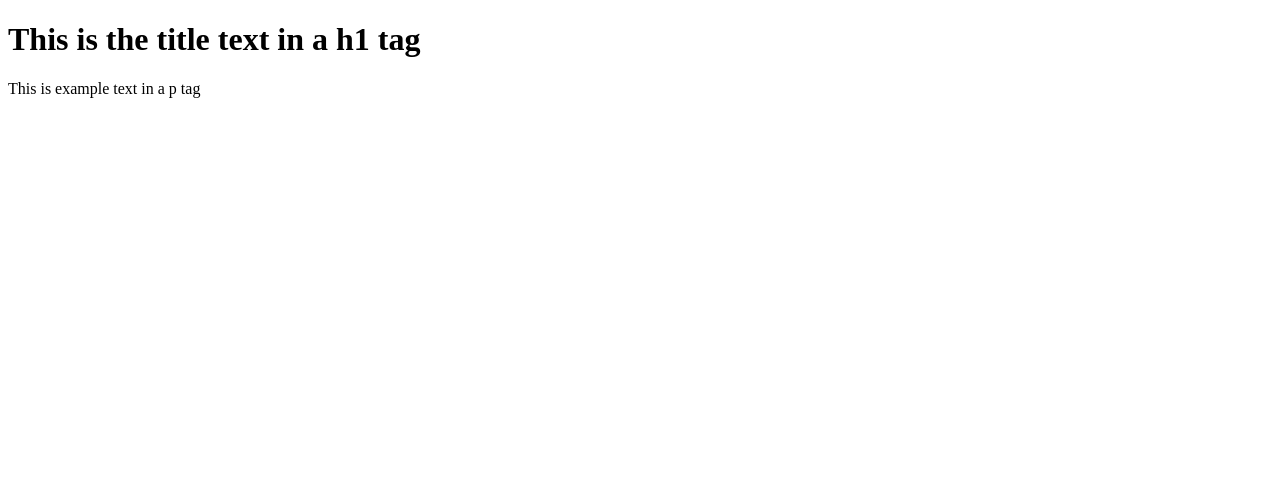
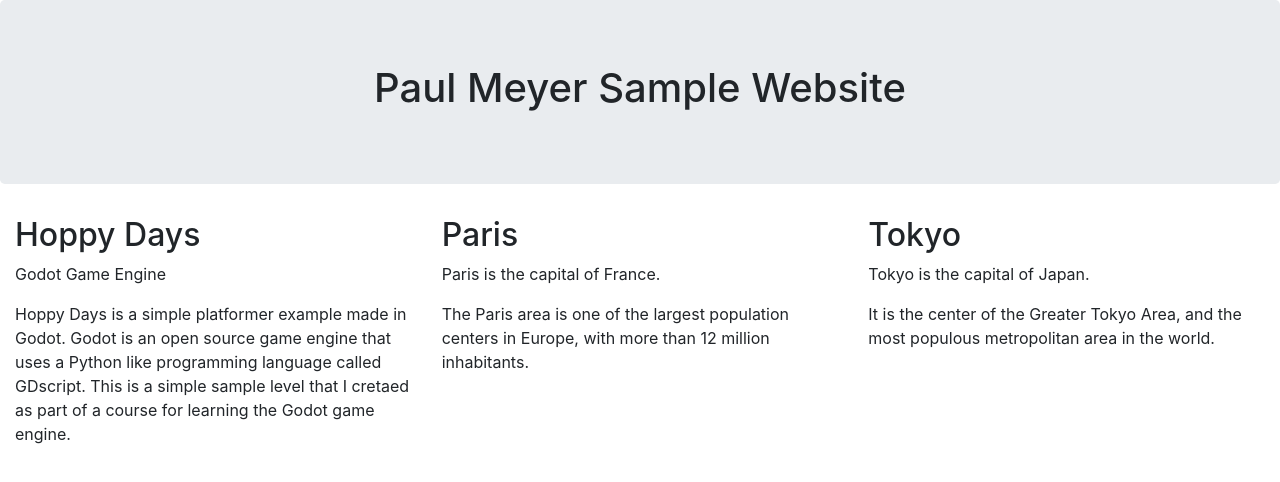
Before and after one commit to PaulMeyr/Website, a plain HTML site: page index.html in a window 1280 px wide. Drawn offline with nearby package versions, Linux system fonts and the light colour scheme.

Commit message:
Changed Content and Template
I updated the content of my website with a little more formatting with Bootstrap. This is an adaptation of the example on w3schools.com

```diff
--- a/index.html
+++ b/index.html
@@ -3,9 +3,36 @@
 <head>
     <title>Paul Meyer Sample Website</title>
     <link rel="icon" href="favicon.ico">
+    <meta charset="utf-8">
+    <meta name="viewport" content="width=device-width, initial-scale=1">
+    <link rel="stylesheet" href="https://maxcdn.bootstrapcdn.com/bootstrap/4.1.3/css/bootstrap.min.css">
+    <script src="https://ajax.googleapis.com/ajax/libs/jquery/3.3.1/jquery.min.js"></script>
+    <script src="https://cdnjs.cloudflare.com/ajax/libs/popper.js/1.14.3/umd/popper.min.js"></script>
+    <script src="https://maxcdn.bootstrapcdn.com/bootstrap/4.1.3/js/bootstrap.min.js"></script>
 </head>
 
-<body>
-    <h1>This is the title text in a h1 tag</h1>
-    <p>This is example text in a p tag</p>
-</body>
+<div class="jumbotron text-center">
+    <h1>Paul Meyer Sample Website</h1>
+  </div>
+
+  <div class="container-fluid">
+    <div class="row">
+      <div class="col-sm-4">
+        <h2>Hoppy Days</h2>
+        <p>Godot Game Engine</p>
+        <p>Hoppy Days is a simple platformer example made in Godot. Godot is an open source game engine that uses a Python like programming language called GDscript. This is a simple sample level that I cretaed as part of a course for learning the Godot game engine.</p>
+      </div>
+      <div class="col-sm-4">
+        <h2>Paris</h2>
+        <p>Paris is the capital of France.</p>
+        <p>The Paris area is one of the largest population centers in Europe,
+        with more than 12 million inhabitants.</p>
+      </div>
+      <div class="col-sm-4">
+        <h2>Tokyo</h2>
+        <p>Tokyo is the capital of Japan.</p>
+        <p>It is the center of the Greater Tokyo Area,
+        and the most populous metropolitan area in the world.</p>
+      </div>
+    </div>
+  </div>
```
